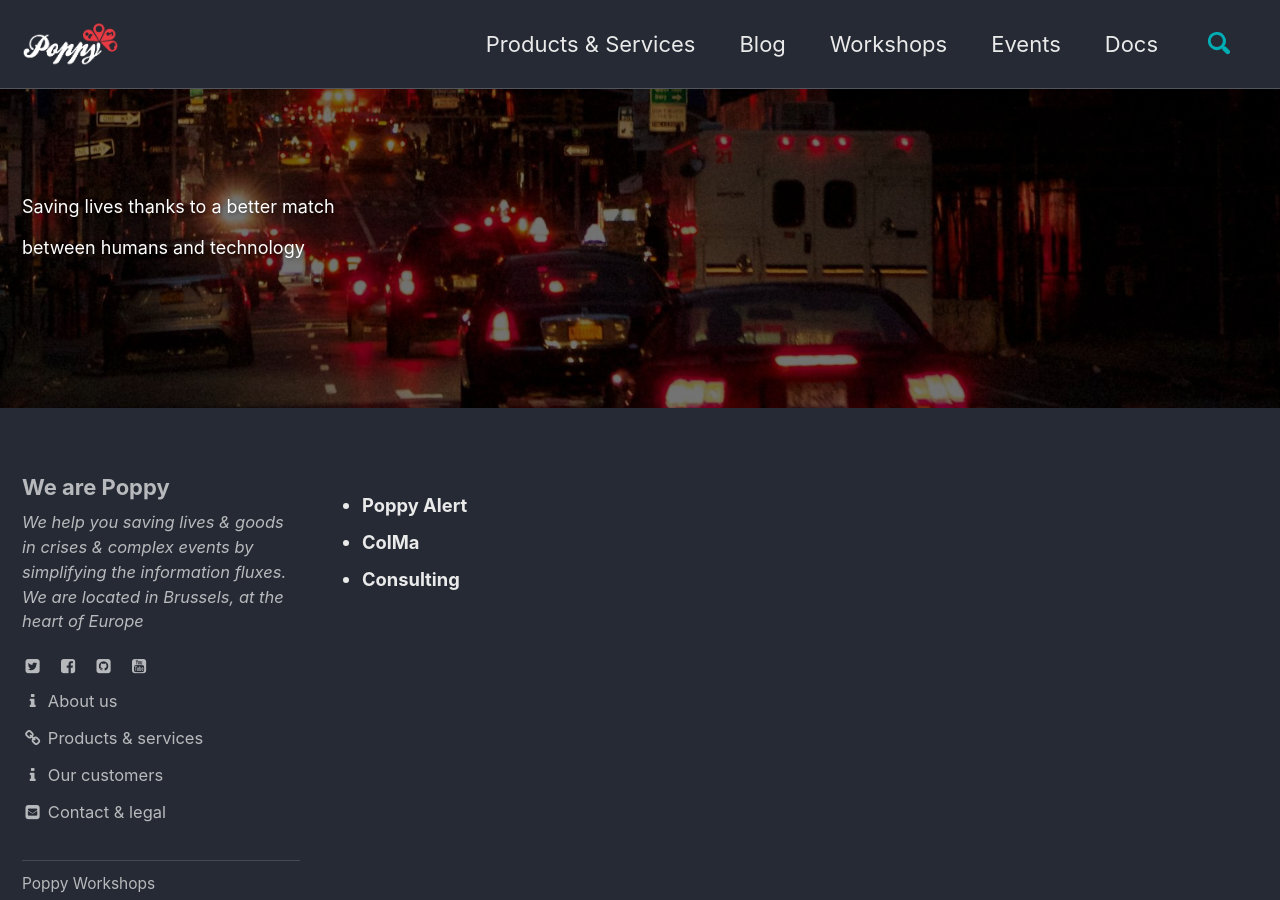
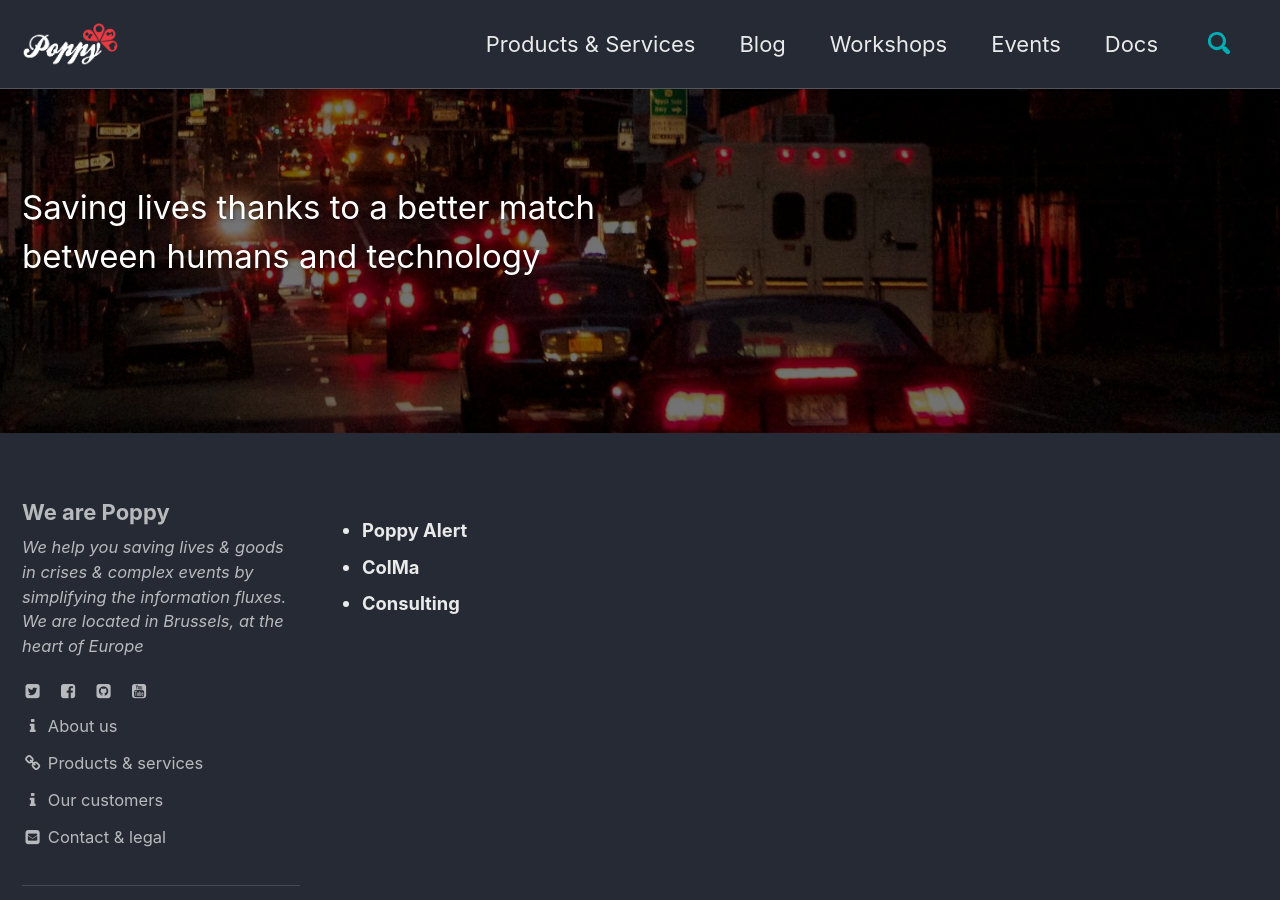
Before and after one commit to ccloquet/ccloquet.github.io, a Jekyll site: the page built from _pages/products_and_services.html, in a window 1280 px wide and 900 px high. Built offline with Jekyll 4.4.1, drawn with Linux system fonts in a browser that asks for light colours; cached includes are drawn as plain includes.

Commit message:
Update products_and_services.html

```diff
--- a/_pages/products_and_services.html
+++ b/_pages/products_and_services.html
@@ -2,7 +2,7 @@
 layout: single
 share: false
 author_profile: true
-excerpt: "<span style='font-size:large'>Saving lives thanks to a better match<br>between humans and technology<br><br></span>"
+excerpt: "<span style='font-size:larger'>Saving lives thanks to a better match<br>between humans and technology<br><br></span>"
 header:
   overlay_image: /images/header.jpg
   overlay_filter: 0.55 # same as adding an opacity of 0.5 to a black background
```
